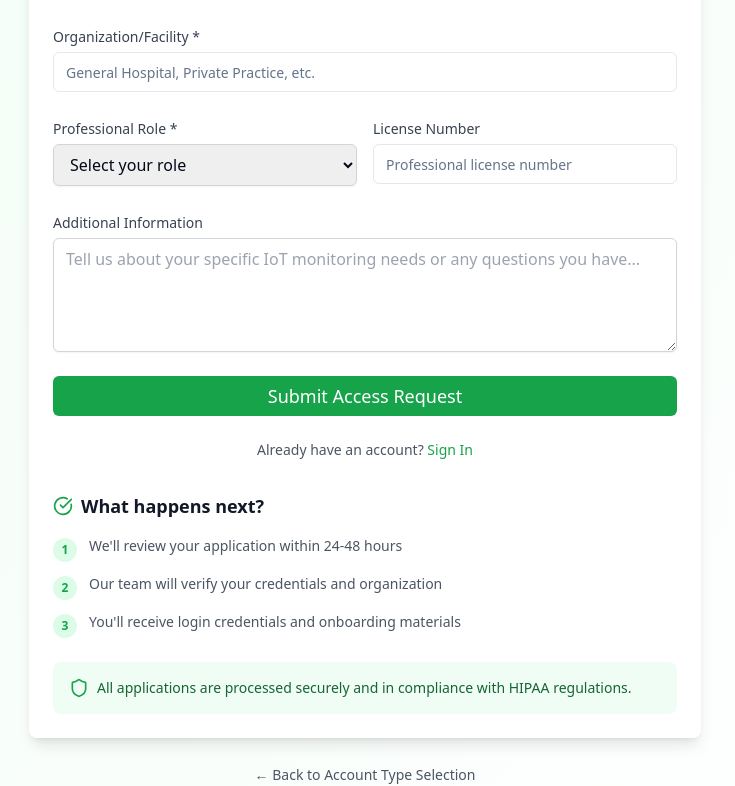
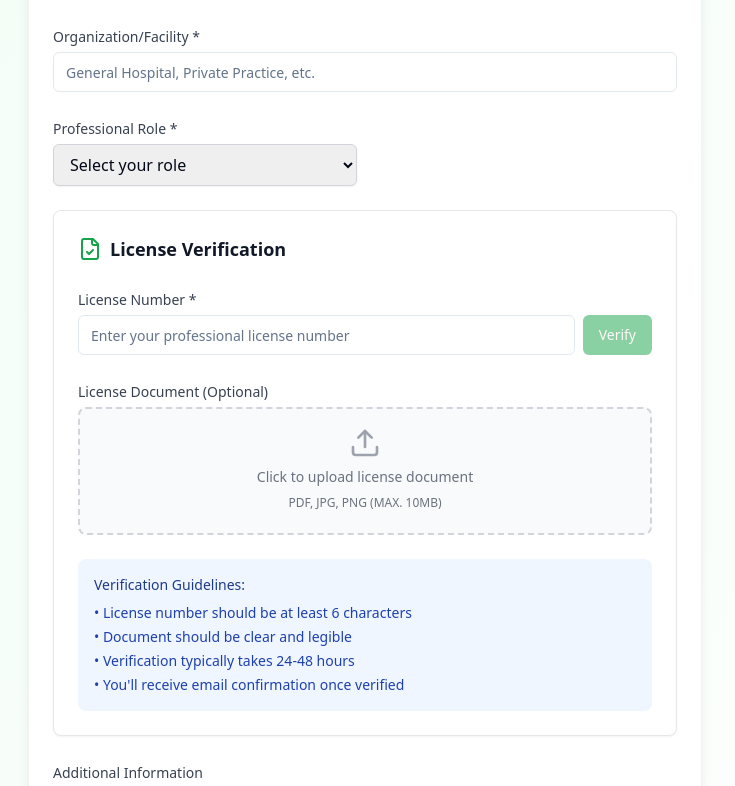
Before and after one commit to eakomdo/jeghealth-care-connect, a React (Vite) app: page /signup/professional in a window 1280 px wide. Shown: the part 618-1404 px from the top of the page, without its empty margins (275-1010 px from the left). Built offline with nearby package versions, Linux system fonts and the light colour scheme.

Commit message:
Add license verification to professional signup
Implement license number/document verification for health professionals during signup.

```diff
--- /dev/null
+++ b/src/components/LicenseVerification.tsx
@@ -0,0 +1,180 @@
+
+import { useState } from "react";
+import { Button } from "@/components/ui/button";
+import { Input } from "@/components/ui/input";
+import { Label } from "@/components/ui/label";
+import { Card, CardContent } from "@/components/ui/card";
+import { FileCheck, Upload, CheckCircle, AlertCircle, Loader2 } from "lucide-react";
+
+interface LicenseVerificationProps {
+  licenseNumber: string;
+  onLicenseNumberChange: (value: string) => void;
+  onDocumentUpload: (file: File | null) => void;
+  onVerificationComplete: (isValid: boolean) => void;
+}
+
+const LicenseVerification = ({
+  licenseNumber,
+  onLicenseNumberChange,
+  onDocumentUpload,
+  onVerificationComplete
+}: LicenseVerificationProps) => {
+  const [uploadedFile, setUploadedFile] = useState<File | null>(null);
+  const [verificationStatus, setVerificationStatus] = useState<'idle' | 'verifying' | 'verified' | 'failed'>('idle');
+  const [verificationMessage, setVerificationMessage] = useState('');
+
+  const handleFileUpload = (e: React.ChangeEvent<HTMLInputElement>) => {
+    const file = e.target.files?.[0] || null;
+    setUploadedFile(file);
+    onDocumentUpload(file);
+
+    if (file) {
+      setVerificationMessage(`Document "${file.name}" uploaded successfully`);
+    }
+  };
+
+  const handleVerifyLicense = async () => {
+    if (!licenseNumber.trim()) {
+      setVerificationMessage('Please enter a license number');
+      return;
+    }
+
+    setVerificationStatus('verifying');
+    setVerificationMessage('Verifying license number...');
+
+    // Simulate license verification API call
+    setTimeout(() => {
+      // Mock verification logic - in real implementation, this would call a license verification API
+      const isValid = licenseNumber.length >= 6 && /^[A-Z0-9]+$/i.test(licenseNumber);
+
+      if (isValid) {
+        setVerificationStatus('verified');
+        setVerificationMessage('License number verified successfully');
+        onVerificationComplete(true);
+      } else {
+        setVerificationStatus('failed');
+        setVerificationMessage('License number could not be verified. Please check and try again.');
+        onVerificationComplete(false);
+      }
+    }, 2000);
+  };
+
+  const getStatusIcon = () => {
+    switch (verificationStatus) {
+      case 'verifying':
+        return <Loader2 className="w-5 h-5 text-blue-600 animate-spin" />;
+      case 'verified':
+        return <CheckCircle className="w-5 h-5 text-green-600" />;
+      case 'failed':
+        return <AlertCircle className="w-5 h-5 text-red-600" />;
+      default:
+        return <FileCheck className="w-5 h-5 text-gray-400" />;
+    }
+  };
+
+  const getStatusColor = () => {
+    switch (verificationStatus) {
+      case 'verifying':
+        return 'text-blue-600';
+      case 'verified':
+        return 'text-green-600';
+      case 'failed':
+        return 'text-red-600';
+      default:
+        return 'text-gray-600';
+    }
+  };
+
+  return (
+    <Card className="border-gray-200">
+      <CardContent className="p-6">
+        <div className="space-y-6">
+          <div className="flex items-center gap-2 mb-4">
+            <FileCheck className="w-6 h-6 text-green-600" />
+            <h3 className="text-lg font-semibold text-gray-900">License Verification</h3>
+          </div>
+
+          {/* License Number Input */}
+          <div>
+            <Label htmlFor="licenseNumber" className="text-sm font-medium text-gray-700">
+              License Number *
+            </Label>
+            <div className="flex gap-2 mt-1">
+              <Input
+                id="licenseNumber"
+                value={licenseNumber}
+                onChange={(e) => onLicenseNumberChange(e.target.value)}
+                className="flex-1"
+                placeholder="Enter your professional license number"
+              />
+              <Button
+                type="button"
+                onClick={handleVerifyLicense}
+                disabled={verificationStatus === 'verifying' || !licenseNumber.trim()}
+                className="bg-green-600 hover:bg-green-700"
+              >
+                {verificationStatus === 'verifying' ? (
+                  <Loader2 className="w-4 h-4 animate-spin" />
+                ) : (
+                  'Verify'
+                )}
+              </Button>
+            </div>
+          </div>
+
+          {/* Document Upload */}
+          <div>
+            <Label htmlFor="licenseDocument" className="text-sm font-medium text-gray-700">
+              License Document (Optional)
+            </Label>
+            <div className="mt-1">
+              <label className="flex flex-col items-center justify-center w-full h-32 border-2 border-gray-300 border-dashed rounded-lg cursor-pointer bg-gray-50 hover:bg-gray-100">
+                <div className="flex flex-col items-center justify-center pt-5 pb-6">
+                  <Upload className="w-8 h-8 mb-2 text-gray-400" />
+                  <p className="mb-2 text-sm text-gray-500">
+                    {uploadedFile ? uploadedFile.name : 'Click to upload license document'}
+                  </p>
+                  <p className="text-xs text-gray-500">PDF, JPG, PNG (MAX. 10MB)</p>
+                </div>
+                <input
+                  id="licenseDocument"
+                  type="file"
+                  className="hidden"
+                  accept=".pdf,.jpg,.jpeg,.png"
+                  onChange={handleFileUpload}
+                />
+              </label>
+            </div>
+          </div>
+
+          {/* Verification Status */}
+          {verificationMessage && (
+            <div className={`flex items-center gap-2 p-3 rounded-lg ${
+              verificationStatus === 'verified' ? 'bg-green-50' :
+              verificationStatus === 'failed' ? 'bg-red-50' :
+              verificationStatus === 'verifying' ? 'bg-blue-50' : 'bg-gray-50'
+            }`}>
+              {getStatusIcon()}
+              <p className={`text-sm ${getStatusColor()}`}>
+                {verificationMessage}
+              </p>
+            </div>
+          )}
+
+          {/* Verification Guidelines */}
+          <div className="p-4 bg-blue-50 rounded-lg">
+            <h4 className="text-sm font-medium text-blue-900 mb-2">Verification Guidelines:</h4>
+            <ul className="text-sm text-blue-800 space-y-1">
+              <li>• License number should be at least 6 characters</li>
+              <li>• Document should be clear and legible</li>
+              <li>• Verification typically takes 24-48 hours</li>
+              <li>• You'll receive email confirmation once verified</li>
+            </ul>
+          </div>
+        </div>
+      </CardContent>
+    </Card>
+  );
+};
+
+export default LicenseVerification;
--- a/src/pages/SignupProfessional.tsx
+++ b/src/pages/SignupProfessional.tsx
@@ -5,6 +5,7 @@ import { Input } from "@/components/ui/input";
 import { Label } from "@/components/ui/label";
 import { Card, CardContent, CardHeader } from "@/components/ui/card";
 import { Shield, CheckCircle, Stethoscope, Heart } from "lucide-react";
+import LicenseVerification from "@/components/LicenseVerification";
 
 const SignupProfessional = () => {
   const [formData, setFormData] = useState({
@@ -19,15 +20,29 @@ const SignupProfessional = () => {
     message: ""
   });
 
+  const [licenseDocument, setLicenseDocument] = useState<File | null>(null);
+  const [isLicenseVerified, setIsLicenseVerified] = useState(false);
+
   const handleSubmit = (e: React.FormEvent) => {
     e.preventDefault();
-    console.log("Professional signup request:", formData);
+    console.log("Professional signup request:", {
+      ...formData,
+      licenseDocument: licenseDocument?.name,
+      isLicenseVerified
+    });
   };
 
   const handleInputChange = (e: React.ChangeEvent<HTMLInputElement | HTMLTextAreaElement | HTMLSelectElement>) => {
     setFormData({
       ...formData,
       [e.target.name]: e.target.value
+    });
+  };
+
+  const handleLicenseNumberChange = (value: string) => {
+    setFormData({
+      ...formData,
+      licenseNumber: value
     });
   };
 
@@ -195,20 +210,15 @@ const SignupProfessional = () => {
                     <option value="other">Other</option>
                   </select>
                 </div>
-                <div>
-                  <Label htmlFor="licenseNumber" className="text-sm font-medium text-gray-700">
-                    License Number
-                  </Label>
-                  <Input
-                    id="licenseNumber"
-                    name="licenseNumber"
-                    value={formData.licenseNumber}
-                    onChange={handleInputChange}
-                    className="mt-1"
-                    placeholder="Professional license number"
-                  />
-                </div>
               </div>
+
+              {/* License Verification Component */}
+              <LicenseVerification
+                licenseNumber={formData.licenseNumber}
+                onLicenseNumberChange={handleLicenseNumberChange}
+                onDocumentUpload={setLicenseDocument}
+                onVerificationComplete={setIsLicenseVerified}
+              />
 
               <div>
                 <Label htmlFor="message" className="text-sm font-medium text-gray-700">
```
